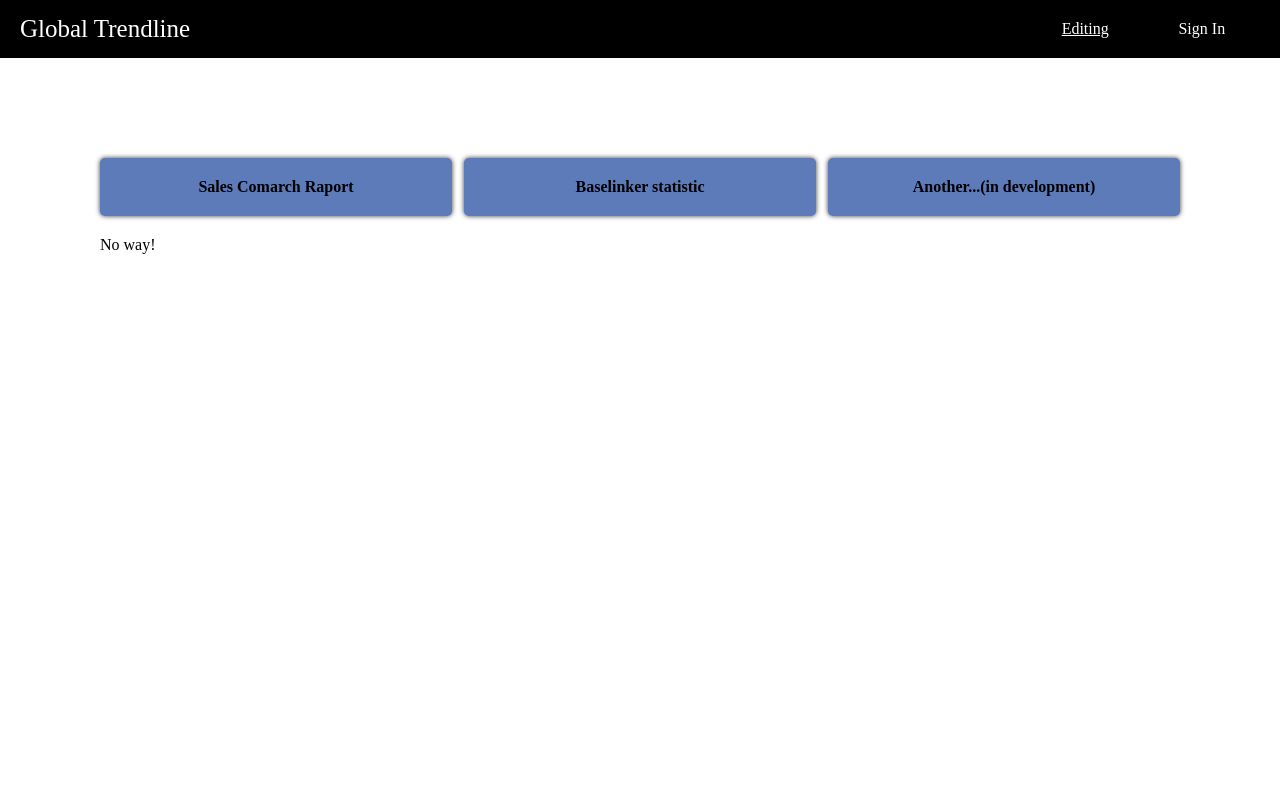
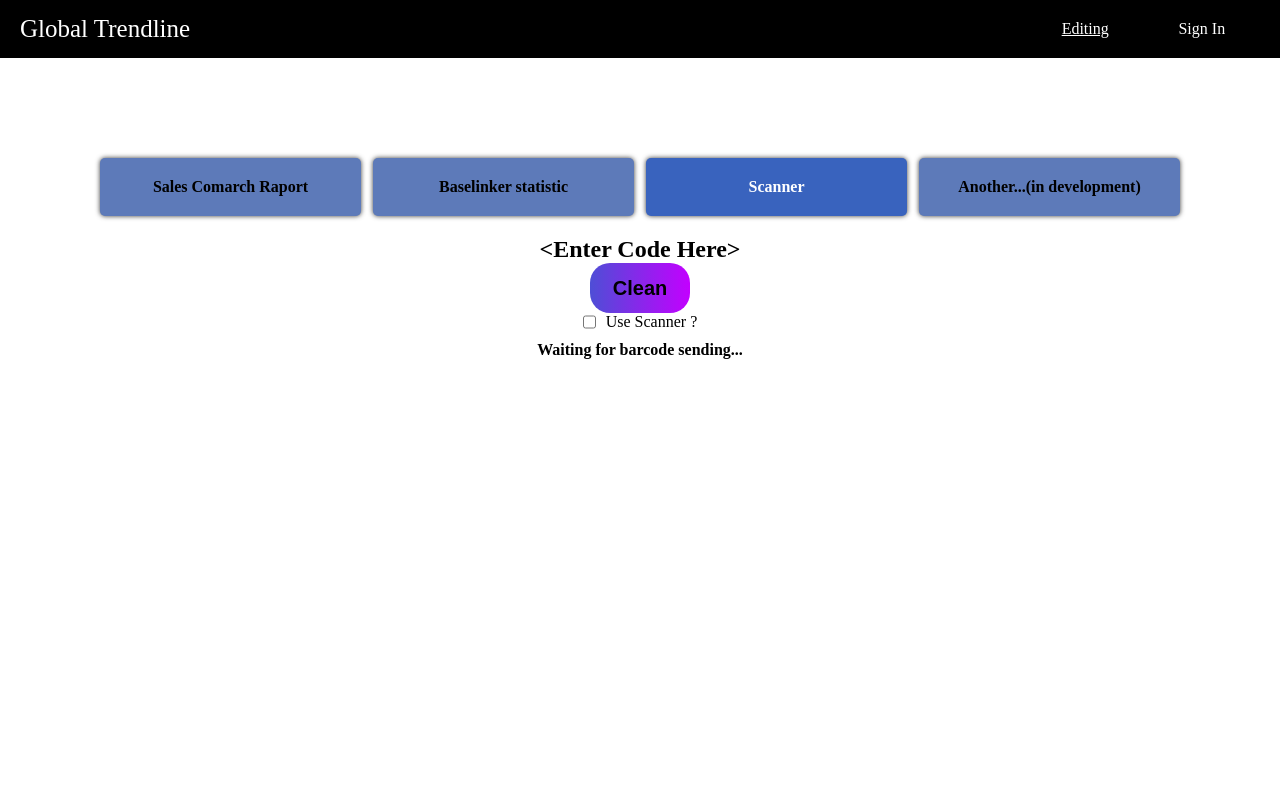
Before and after one commit to kyrylGlobal/Global-Trendline-Office-Server-Front, a React (Create React App) app: page /editing/scanner in a window 1280 px wide. Shown: the top 800 px of the page. Built offline with nearby package versions, Linux system fonts and the light colour scheme.

Commit message:
Statistic update. Added scanner helper page

```diff
--- /dev/null
+++ b/src/api/scanner.tsx
@@ -0,0 +1,7 @@
+import axios from "axios";
+
+export const sendBarcode = async (barcode: string): Promise<string> => {
+    let mode = process.env.REACT_APP_MODE?.replace(" ", "");
+    const response = await axios.post(`${mode === "production" ? "https://sleepy-savannah-27109.herokuapp.com" : "http://localhost:5000"}/api/scanner`, {"barcode": barcode});
+    return response.data;
+}
--- a/src/components/pages/BaselinkerStatistic/StatisticResult/StatisticResult.tsx
+++ b/src/components/pages/BaselinkerStatistic/StatisticResult/StatisticResult.tsx
@@ -25,6 +25,34 @@ const StatisticResult = () => {
         }
     }
 
+    const generateLookingPcsParams = (apiBStatistic: any): any => {
+        let heatersPcs = Object.keys(apiBStatistic).reduce( (prevObj: any, cur) => {
+            const countryProducts = apiBStatistic[cur].products;
+            const productsNamesArr = Object.keys(countryProducts);
+            return productsNamesArr.reduce((obj, prodCurName) => {
+                obj[prodCurName] ? obj[prodCurName] += countryProducts[prodCurName] : obj[prodCurName] = countryProducts[prodCurName]
+                return obj
+            }, prevObj)
+        }, {})
+
+        let data = Object.keys(heatersPcs).map( productName => heatersPcs[productName]);
+        let heatersSum = getHeatersSum(data);
+        let dataPercent = data.map( e =>  Number.parseFloat((e * 100 / heatersSum).toFixed(2)));
+        // console.log("New data",heatersPcs, data, heatersSum)
+        //------------------------------
+        let labels = Object.keys(heatersPcs);
+        let colors = labels.map( product => heaterColor[product])
+        labels = labels.map( (l, i) => `${l} - ${dataPercent[i]}%`)
+        return {
+            labels,
+            datasets: [{data, backgroundColor: colors,}]
+        }
+    }
+
+    const getHeatersSum = (heaters: any[]) => {
+        return heaters.reduce( (prev, cur) => prev + cur, 0)
+    }
+
     const generateProductChartsByCountry = (apiBStatistic: any): JSX.Element[] => {
         let labels = Object.keys(apiBStatistic);
         let result = labels.map((country: string) => {
@@ -38,14 +66,11 @@ const StatisticResult = () => {
             let allProducts = 0;
             productLabels.forEach( product => allProducts += countryObj.products[product]);
 
-            productLabels = productLabels.map( product => (`${product}(${(countryObj.products[product] * 100 / allProducts).toFixed(2)}%)`));
-            console.log(productLabels)
+            productLabels = productLabels.map( (product, index) => (`${product}(${(countryObj.products[product] * 100 / allProducts).toFixed(2)}%)(${data[index]} pcs)`));
             const finalData: any = {
                 labels: productLabels,
                 datasets: [{data, backgroundColor: colors}]
             }
-            console.log(country);
-            console.log(finalData);
             return (
                 <div className={styles.doughnutStatistic} key={`${country}`}>
                     <h1>{country} heaters (Heater orders for country {statistic[country].ordersWithConfigProducts})</h1>
@@ -53,7 +78,6 @@ const StatisticResult = () => {
                 </div>
             )
         })
-        console.log("Before return")
         return result
     }
 
@@ -68,11 +92,27 @@ const StatisticResult = () => {
         }, [statistic])
     }
 
+    const useGetHeatersPcs = () => {
+        return useMemo(() => {
+            let count = 0;
+            for(let country of Object.keys(statistic)) {
+                for(let product of Object.keys(statistic[country].products)) {
+                    count += statistic[country].products[product]
+                }
+            }
+            return count;
+        }, [statistic])
+    }
+
     return (
         <section className={styles.doughnuts}>
             <div className={`${styles.doughnutStatistic} ${styles.allOrdersDoughnut}`}>
                 <h1>Heater orders ({useGetHeaterOrdersCount()})</h1>
                 <Doughnut data={generateLookingOrdersParams(statistic)}/>
+            </div>
+            <div className={`${styles.doughnutStatistic} ${styles.allOrdersDoughnut}`}>
+                <h1>Heater pcs.{useGetHeatersPcs()}</h1>
+                <Doughnut data={generateLookingPcsParams(statistic)}/>
             </div>
             {generateProductChartsByCountry(statistic)}
         </section>
--- a/src/components/pages/BaselinkerStatistic/StatisticResult/statisticResult.module.css
+++ b/src/components/pages/BaselinkerStatistic/StatisticResult/statisticResult.module.css
@@ -20,3 +20,9 @@
     width: 50%;
     justify-self: center;
 }
+
+.allHeatersDoughnut {
+    grid-column: 1/3;
+    width: 50%;
+    justify-self: center;
+}
--- a/src/components/pages/Editing/Editing.tsx
+++ b/src/components/pages/Editing/Editing.tsx
@@ -18,6 +18,11 @@ const Editing: FC = () => {
                         </NavLink>
                     </li>
                     <li>
+                        <NavLink to="/editing/scanner" className={(navData) => navData.isActive ? styles.activeEditingNavLink : styles.editingNavLink}>
+                                <span>Scanner</span>
+                        </NavLink>
+                    </li>
+                    <li>
                         <NavLink to="/editing/another" className={(navData) => navData.isActive ? styles.activeEditingNavLink : styles.editingNavLink}>
                                 <span>Another...(in development)</span>
                         </NavLink>
--- /dev/null
+++ b/src/components/pages/Scanner/Scanner.tsx
@@ -0,0 +1,57 @@
+import { useEffect, useRef, useState } from "react";
+import { sendBarcode } from "../../../api/scanner";
+import styles from "./scanner.module.css";
+
+const Scanner = () => {
+    const startBarcodeContent = "<Enter Code Here>";
+    let [barcodeContent, setBarcodeContent] = useState(startBarcodeContent);
+    let [sendingStatus, setSendingStatus] = useState("Waiting for barcode sending...");
+    let [useScanner, _setUseScanner] = useState(false);
+
+    let useScannerRef = useRef(useScanner);
+
+    const setUseScannerState = (newState: boolean) => {
+        _setUseScanner(newState);
+        useScannerRef.current = newState;
+    }
+
+    useEffect(() => {
+        let barCode = "";
+        let timeOut: NodeJS.Timeout;
+        const keyDownFunc = (e: KeyboardEvent) => {
+            let keyCode = e.keyCode;
+            if(useScannerRef.current && (keyCode >= 48 && keyCode <= 57)) {
+                console.log(useScannerRef.current, "inside");
+                clearTimeout(timeOut);
+                barCode += String.fromCharCode(keyCode);
+                timeOut = setTimeout(async () => {
+                    setBarcodeContent(`<${barCode}>`);
+                    setSendingStatus(await sendBarcode(barCode));
+                    barCode = "";
+                }, 200)
+            }
+        }
+
+        document.addEventListener("keydown", keyDownFunc)
+        return () => {
+            document.removeEventListener("keydown", keyDownFunc);
+        }
+    }, [])
+
+    const cleanBarcode = () => {
+        setBarcodeContent(startBarcodeContent);
+    }
+    return (
+        <>
+            <h1 className={styles.barcode}>{barcodeContent}</h1>
+            <button className={styles.clean} onClick={cleanBarcode}>Clean</button>
+            <div className={styles.useScannerCheckBox}>
+                <input type="checkbox" id="useScannerCheckBox" checked={useScannerRef.current} onChange={(e) => {setUseScannerState(e.target.checked)}}/>
+                <span className={styles.noselect}>Use Scanner ?</span>
+            </div>
+            <p className={styles.sendingInfo}>{sendingStatus}</p>
+        </>
+    )
+}
+
+export default Scanner;
--- /dev/null
+++ b/src/components/pages/Scanner/scanner.module.css
@@ -0,0 +1,49 @@
+.barcode {
+    font-weight: bold; margin: auto; width: 50vw; display: block; text-align: center;
+}
+
+.clean:hover {
+    background-color: rgb(117, 212, 234);
+    box-shadow: 0 0 10px rgb(117, 212, 234);
+    background-image: linear-gradient(to left, rgb(195, 0, 255), blue);
+}
+
+.clean {
+    font-weight: bold;
+    margin: auto;
+    display: block;
+    text-align: center;
+    width: 100px;
+    height: 50px;
+    font-size: 20px;
+    border-radius: 20px;
+    border: none;
+    background-image: linear-gradient(to left, rgb(195, 0, 255), rgb(78, 78, 214));
+    transition: 0.3s;
+}
+
+.sendingInfo {
+    width: 50vw;
+    display: block;
+    text-align: center;
+    margin: auto;
+    margin-top: 10px;
+    font-weight: bold;
+}
+
+.useScannerCheckBox {
+    display: grid;
+    grid-template-columns: auto auto;
+    column-gap: 10px;
+    justify-content: center;
+}
+
+.noselect {
+    -webkit-touch-callout: none; /* iOS Safari */
+      -webkit-user-select: none; /* Safari */
+       -khtml-user-select: none; /* Konqueror HTML */
+         -moz-user-select: none; /* Old versions of Firefox */
+          -ms-user-select: none; /* Internet Explorer/Edge */
+              user-select: none; /* Non-prefixed version, currently
+                                    supported by Chrome, Edge, Opera and Firefox */
+  }
--- a/src/components/structure/Main/Main.tsx
+++ b/src/components/structure/Main/Main.tsx
@@ -5,6 +5,7 @@ import Editing from "../../pages/Editing/Editing";
 import Login from "../../pages/Login";
 import News from "../../pages/News";
 import RaportsEditing from "../../pages/RaportEditing/RaportsEditing";
+import Scanner from "../../pages/Scanner/Scanner";
 import styles from './main.module.scss';
 
 const Main = () => {
@@ -17,6 +18,7 @@ const Main = () => {
               <Route path="/editing" element={<Editing />} >
                   <Route path="/editing/raports" element={<RaportsEditing />}/>
                   <Route path="/editing/bstatistic" element={<BaselinkerStatistic />}/>
+                  <Route path="/editing/scanner" element={<Scanner />}/>
                   <Route path="/editing/*" element={<span>No way!</span>}/>
               </Route>
           </Routes>
--- a/src/store/actionCreators/bStatisticAC.ts
+++ b/src/store/actionCreators/bStatisticAC.ts
@@ -13,7 +13,6 @@ export const getStatisticOrders = (statisticPostParams: StatisticPostParams) =>
     return async (dispatch: Dispatch<StatisticAction>) => {
         let mode = process.env.REACT_APP_MODE?.replace(" ", "");
         const response = await axios.post(`${mode === "production" ? "https://sleepy-savannah-27109.herokuapp.com" : "http://localhost:5000"}/api/baselinker/statistic/get`, statisticPostParams);
-        console.log(response.data);
         dispatch({type: StatisticActionTypes.SET_STATISTIC, body: response.data});
     }
 }
```
